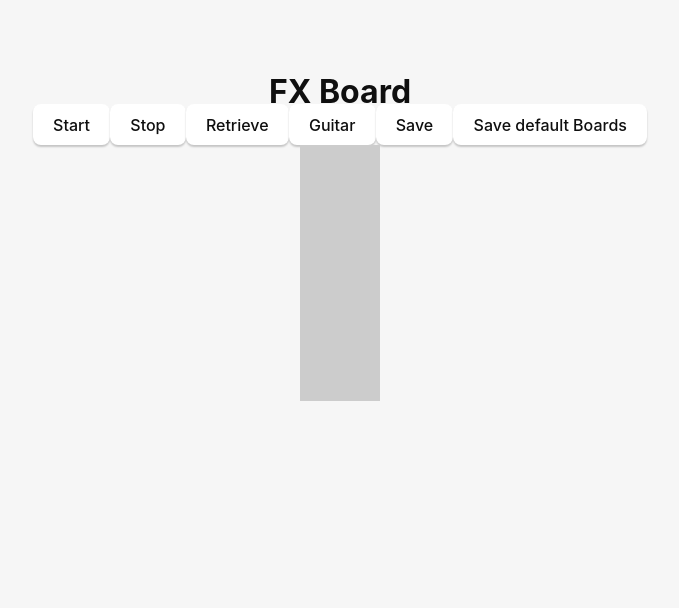
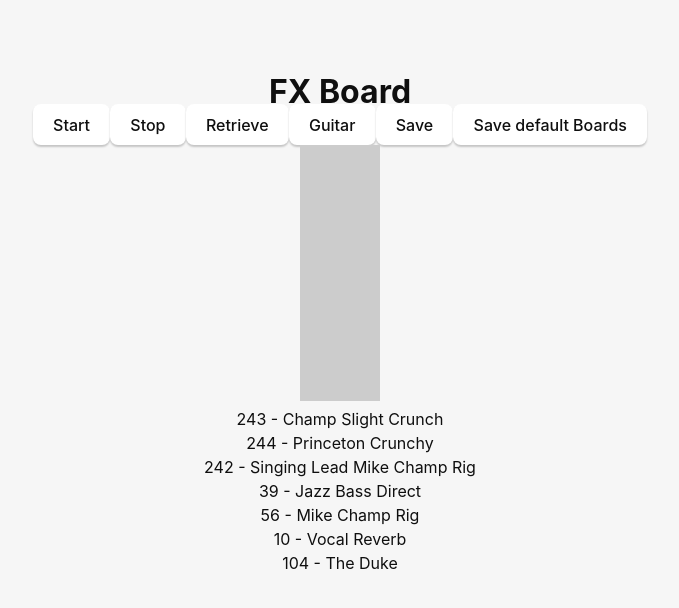
Before and after one commit to mfvargo/fx-board, a React (Vite) app: page / in a window 1280 px wide. Shown: the top 608 px of the page, without its empty margins (300-979 px from the left). Built offline with nearby package versions, Linux system fonts and the light colour scheme.

Commit message:
create basic list component

```diff
--- /dev/null
+++ b/src/components/BoardList/BoardList.tsx
@@ -0,0 +1,17 @@
+interface BoardListProps {
+	boards: any;
+}
+
+export default function BoardList({ boards }: BoardListProps) {
+	return (
+		<ul>
+			{boards.map((board) => {
+				return (
+					<li key={board.id}>
+						{board.id} - {board.name}
+					</li>
+				);
+			})}
+		</ul>
+	);
+}
--- a/src/components/BoardSet.tsx
+++ b/src/components/BoardSet.tsx
@@ -3,6 +3,7 @@ import { HandlerContext } from '../contexts/HandlerContext';
 import { SavedBoard, UnitModel } from '../models/UnitModel';
 import LevelMeter from './LevelMeter/LevelMeter';
 import DefaultBoards from '../assets/defaultBoards.json';
+import BoardList from '@/components/BoardList/BoardList';
 
 export default function BoardSet() {
 	const [statusMsg, setStatusMsg] = useState('');
@@ -159,6 +160,8 @@ export default function BoardSet() {
 				size={'16rem'}
 			/>
 
+			<BoardList boards={boards} />
+
 			<div>
 				{/* <Pedalboard
                     channel={0}
```
